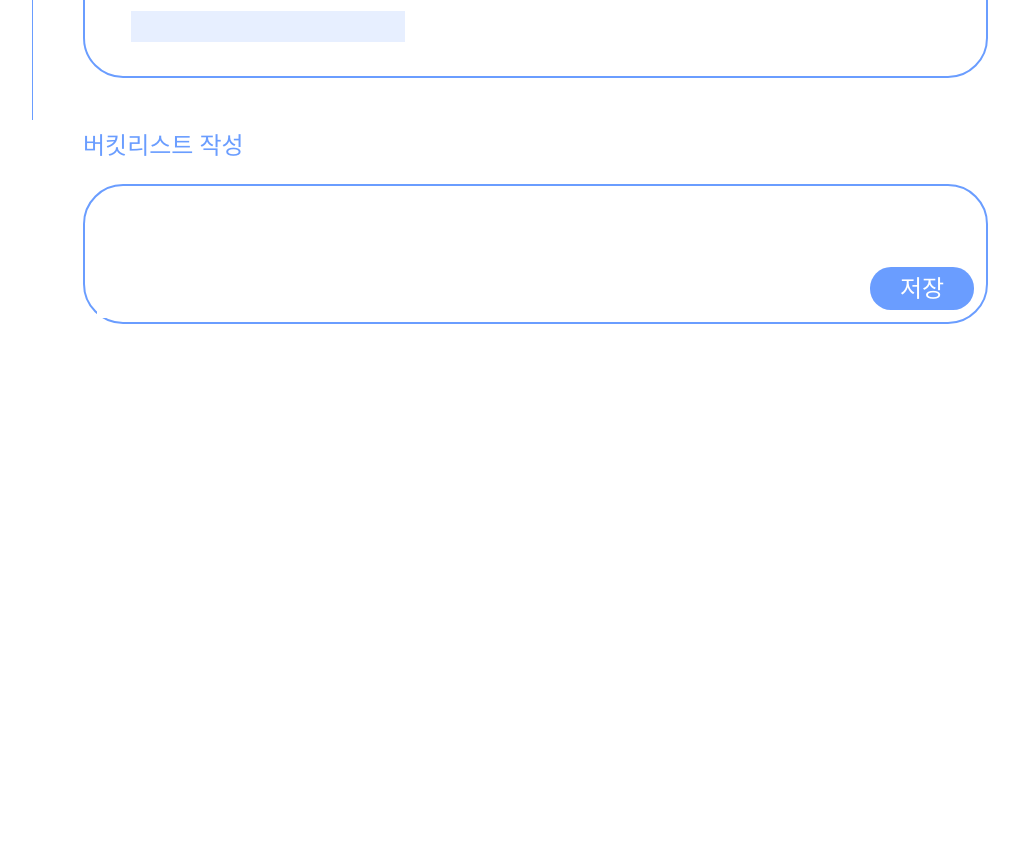
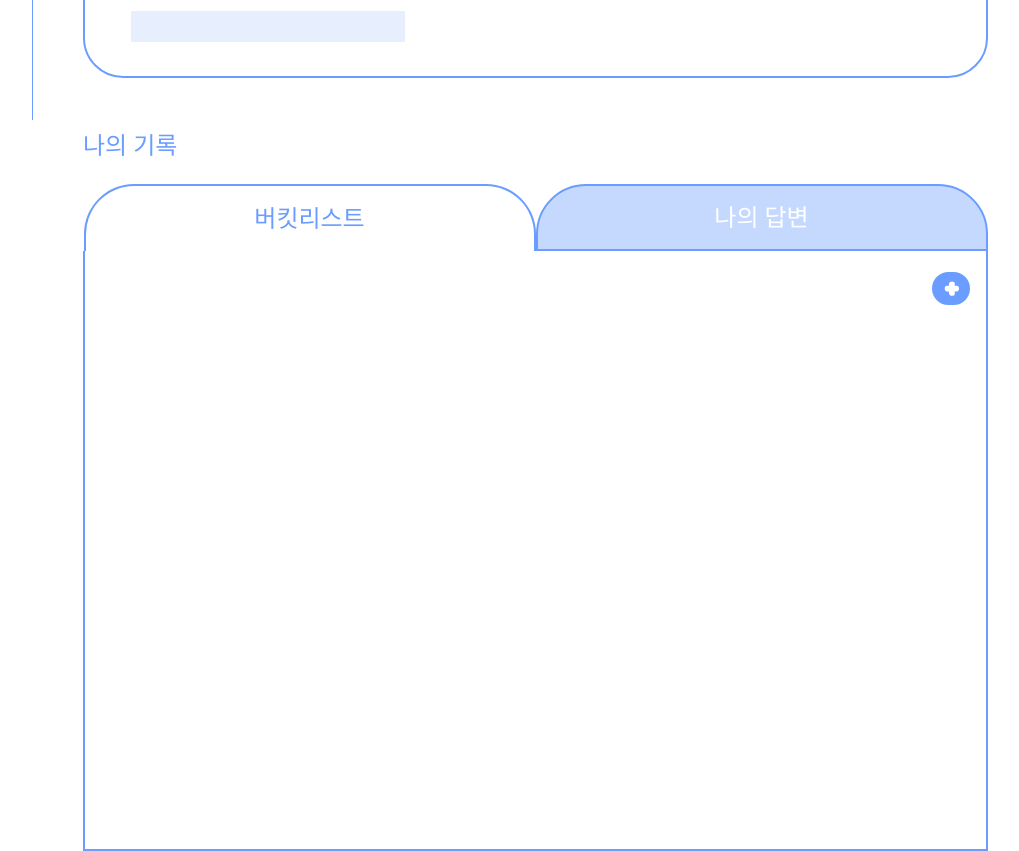
Before and after one commit to Highthon-Dream/app, a React (Create React App) app: page /profile in a window 1280 px wide. Shown: the part 780-1631 px from the top of the page, without its empty margins (167-1186 px from the left). Before the commit the page ends 1104 px from the top, so only its background shows below. Built offline with nearby package versions, Linux system fonts and the light colour scheme; a small style sheet from the web is missing; a web font is replaced by a local one.

Commit message:
Add profile and bucket patch

```diff
--- a/src/App.tsx
+++ b/src/App.tsx
@@ -22,6 +22,7 @@ const App = () => {
         <Route path="/chat/1" element={<Chat />} />
         <Route path="/bucket" element={<Buket />} />
         <Route path="/question" element={<Question />} />
+        <Route path="/question/write" element={<></>} />
         <Route path="/question/:id" element={<QuestionDetailView />} />
         <Route path="/bucket/write/:id" element={<Detail />} />
         <Route path="/bucket/:id" element={<BucketListDetailView />} />
--- /dev/null
+++ b/src/assets/AddBucketIcon.tsx
@@ -0,0 +1,27 @@
+import React, { SVGProps } from "react";
+
+const AddBucketIcon = (props: SVGProps<SVGSVGElement>) => {
+  return (
+    <svg
+      width="38"
+      height="43"
+      viewBox="0 0 38 43"
+      fill="none"
+      xmlns="http://www.w3.org/2000/svg"
+      {...props}
+    >
+      <path
+        d="M1 21.5C1 12.9396 7.93959 6 16.5 6H21.5C30.0604 6 37 12.9396 37 21.5C37 30.0604 30.0604 37 21.5 37H16.5C7.93959 37 1 30.0604 1 21.5Z"
+        fill="#6A9DFF"
+        stroke="#6A9DFF"
+        strokeWidth="2"
+      />
+      <path
+        d="M16.92 24.62C16.64 24.6 16.35 24.59 16.05 24.59C15.77 24.57 15.48 24.54 15.18 24.5C14.32 24.44 13.69 24.12 13.29 23.54C12.89 22.96 12.69 22.25 12.69 21.41C12.69 21.05 12.74 20.7 12.84 20.36C12.94 20.02 13.09 19.73 13.29 19.49C13.49 19.23 13.75 19.03 14.07 18.89C14.39 18.75 14.76 18.7 15.18 18.74C15.48 18.76 15.77 18.78 16.05 18.8C16.33 18.82 16.61 18.84 16.89 18.86C16.91 18.56 16.93 18.26 16.95 17.96C16.97 17.64 17 17.32 17.04 17C17.1 16.12 17.42 15.49 18 15.11C18.58 14.73 19.29 14.54 20.13 14.54C20.49 14.54 20.84 14.59 21.18 14.69C21.52 14.77 21.81 14.91 22.05 15.11C22.31 15.31 22.51 15.57 22.65 15.89C22.79 16.19 22.84 16.56 22.8 17C22.76 17.34 22.73 17.67 22.71 17.99C22.71 18.29 22.7 18.59 22.68 18.89C22.98 18.87 23.28 18.85 23.58 18.83C23.88 18.81 24.19 18.78 24.51 18.74C24.95 18.7 25.32 18.75 25.62 18.89C25.94 19.03 26.2 19.23 26.4 19.49C26.62 19.73 26.78 20.02 26.88 20.36C26.98 20.7 27.03 21.05 27.03 21.41C27.03 22.25 26.83 22.96 26.43 23.54C26.03 24.12 25.38 24.44 24.48 24.5C24.16 24.54 23.85 24.57 23.55 24.59C23.27 24.59 22.98 24.6 22.68 24.62C22.7 24.9 22.71 25.18 22.71 25.46C22.73 25.74 22.76 26.03 22.8 26.33C22.84 26.77 22.79 27.15 22.65 27.47C22.51 27.77 22.31 28.03 22.05 28.25C21.81 28.45 21.52 28.6 21.18 28.7C20.84 28.8 20.49 28.85 20.13 28.85C19.29 28.85 18.58 28.65 18 28.25C17.42 27.85 17.1 27.2 17.04 26.3C17 26.02 16.97 25.74 16.95 25.46C16.95 25.18 16.94 24.9 16.92 24.62Z"
+        fill="white"
+      />
+    </svg>
+  );
+};
+
+export default AddBucketIcon;
--- /dev/null
+++ b/src/components/MyBucketToggle.tsx
@@ -0,0 +1,15 @@
+
+const MyBucketToggle = ({
+  myBucket,
+}: {
+  myBucket: { id: number; title: string; content: string };
+}) => {
+  return (
+    <details className="text-[#C5D9FF]">
+      <summary>{myBucket.title}</summary>
+      <p className="text-black">{myBucket.content}</p>
+    </details>
+  );
+};
+
+export default MyBucketToggle;
--- a/src/pages/BucketListDetailView.tsx
+++ b/src/pages/BucketListDetailView.tsx
@@ -1,28 +1,69 @@
 import { useEffect, useState } from "react";
 import { useParams } from "react-router-dom";
 import httpClient from "../apis/httpClient";
+import { changedDate } from "../util/chnagedDate";
 
 export default function BucketListDetailView() {
   let { id } = useParams();
   const [detailInfo, setDetailInfo] = useState<any>();
+  const [title, setTitle] = useState("");
+  const [content, setContent] = useState("");
   useEffect(() => {
     httpClient.bucketList.getById({ params: { id } }).then((r) => {
       setDetailInfo(r.data);
+      setTitle(r.data.title);
+      setContent(r.data.content);
     });
   }, [id]);
+  const [isModify, setIsModify] = useState(false);
+
+  const onPatchBucket = async () => {
+    await httpClient.bucketList.putById(
+      { title: title || "", content: content || "" },
+      {
+        params: { id },
+      }
+    );
+    setIsModify(false);
+  };
+
   return (
     <div className="pt-8 px-12">
-      <div>
-        <h1 className="text-primary text-3xl font-bold">{detailInfo?.title}</h1>
-        {detailInfo?.createdAt && (
-          <span>{new Date(detailInfo?.createdAt).toDateString()}</span>
-        )}
+      <div className="flex w-full justify-between items-start">
+        <div className="flex flex-col items-start gap-y-[10px]">
+          {isModify ? (
+            <input
+              type="text"
+              value={title}
+              onChange={(e) => setTitle(e.target.value)}
+              className="outline-none border-b-2 border-primary text-primary text-3xl font-bold pb-3"
+            />
+          ) : (
+            <h1 className="text-primary text-3xl font-bold">{title}</h1>
+          )}
+
+          {detailInfo?.createdAt && (
+            <span>{new Date(detailInfo?.createdAt).toDateString()}</span>
+          )}
+        </div>
+        <div
+          onClick={() => (isModify ? onPatchBucket() : setIsModify(true))}
+          className="w-[80px] h-[40px] rounded-[10px] bg-primary text-white font-lotteria text-[20px] flex justify-center items-center cursor-pointer"
+        >
+          {isModify ? "완료" : "수정"}
+        </div>
       </div>
       <hr className="border border-primary mt-6" />
-      <p
-        className="mt-6"
-        dangerouslySetInnerHTML={{ __html: detailInfo?.content }}
-      />
+      {isModify ? (
+        <input
+          type="text"
+          value={content}
+          onChange={(e) => setContent(e.target.value)}
+          className="outline-none pt-3 w-full"
+        />
+      ) : (
+        <p className="mt-6" dangerouslySetInnerHTML={{ __html: content }} />
+      )}
     </div>
   );
 }
--- a/src/pages/Main.tsx
+++ b/src/pages/Main.tsx
@@ -36,7 +36,7 @@ export default function Main() {
   useEffect(() => {
     axios
       .post("http://192.168.10.142/recommendation/user", {
-        user_id: 0,
+        user_id: 1,
         using: "question",
       })
       .then((r) => {
@@ -67,7 +67,7 @@ export default function Main() {
           </h2>
           <div className="flex flex-col items-center gap-y-[32px] overflow-y-auto">
             {recommentList.map((bucket, idx) => (
-              <div className="w-[400px] px-7 py-5 border-2 border-primary rounded-[48px]">
+              <div className="w-[400px] px-7 py-5 border-2 border-primary rounded-[48px]" onClick={() => navigate(`/profile/${bucket.id}`)}>
                 <div className="flex gap-6 items-center">
                   <div className="w-14 h-14 bg-black rounded-full" />
                   <div className="font-lotteria text-primary text-[20px] w-60">
--- a/src/pages/Profile.tsx
+++ b/src/pages/Profile.tsx
@@ -3,6 +3,9 @@ import Leftbar from "../components/Leftbar";
 import PencilIcon from "../assets/PencilIcon";
 import { useParams } from "react-router-dom";
 import { useEffect, useState } from "react";
+import MyBucketToggle from "../components/MyBucketToggle";
+import AddBucketIcon from "../assets/AddBucketIcon";
+import httpClient from "../apis/httpClient";
 
 const Profile = () => {
   const { id } = useParams();
@@ -10,8 +13,27 @@ const Profile = () => {
     "“오늘은 내가 성장하기에 가장 좋은 날이다.”"
   );
   const [isModify, setIsModify] = useState(false);
+  const [myBucketList, setMybucketList] = useState<
+    { id: number; title: string; content: string }[]
+  >([]);
+  const [profileInfo, setProfileInfo] = useState({});
+  const [isAdd, setIsAdd] = useState(false);
+  const [addTitle, setAddTitle] = useState("");
+  const [addContent, setAddContent] = useState("");
+  let num = 0;
+  // useEffect(() => {}, []);
+  const onPostBucket = async () => {
+    setIsAdd(false);
+    await httpClient.bucketList.post({ title: addTitle, content: addContent });
+    num += 1;
+    setMybucketList((prev) => [
+      ...prev,
+      { id: num, title: addTitle, content: addContent },
+    ]);
+    setAddTitle("");
+    setAddContent("");
+  };
 
-  // useEffect(() => {}, []);
   return (
     <div className="flex items-start">
       <Leftbar />
@@ -66,13 +88,45 @@ const Profile = () => {
           </div>
         </div>
         <div className="flex flex-col items-start gap-y-[20px]">
-          <h2 className="font-lotteria text-[24px] text-primary">
-            버킷리스트 작성
-          </h2>
-          <div className="w-[905px] h-[140px] border-2 border-primary bg-white rounded-[40px] relative pt-3 pl-3">
-            <textarea className="resize-none absolute w-[700px] h-[120px] overflow-hidden"/>
-            <div className="w-[104px] h-[43px] bg-primary rounded-[21px] flex items-center justify-center text-white font-lotteria text-[24px] absolute bottom-3 right-3 cursor-pointer">
-              저장
+          <h2 className="font-lotteria text-[24px] text-primary">나의 기록</h2>
+          <div className="flex flex-col items-center">
+            <div className="flex items-end">
+              <div className="w-[452px] h-[67px] rounded-tr-[50px] rounded-tl-[50px] bg-white border-t-2 border-l-2 border-r-2 border-primary font-lotteria text-[24px] text-primary flex items-center justify-center cursor-pointer">
+                버킷리스트
+              </div>
+              <div className="w-[452px] h-[67px] rounded-tr-[50px] rounded-tl-[50px] bg-[#C5D9FF] border-2 border-primary font-lotteria text-[24px] text-white flex items-center justify-center cursor-pointer">
+                나의 답변
+              </div>
+            </div>
+            <div className="w-[905px] h-[600px] bg-white border-l-2 border-r-2 border-b-2 border-primary flex flex-col items-start gap-y-[60px] p-20 relative">
+              <AddBucketIcon
+                onClick={() => setIsAdd((prev) => !prev)}
+                className="absolute top-4 right-4 cursor-pointer"
+              />
+              {myBucketList.map((myBucket) => (
+                <MyBucketToggle myBucket={myBucket} />
+              ))}
+              {isAdd && (
+                <details className="text-[#C5D9FF] cursor-pointer">
+                  <summary>
+                    <input
+                      type="text"
+                      value={addTitle}
+                      onChange={(e) => setAddTitle(e.target.value)}
+                      className="border-b border-[#C5D9FF] outline-none"
+                      placeholder="버킷 리스트 제목을 입력해주세요."
+                    />
+                  </summary>
+                  <input
+                    type="text"
+                    value={addContent}
+                    onChange={(e) => setAddContent(e.target.value)}
+                    onKeyDown={(e) => e.key === "Enter" && onPostBucket()}
+                    className="text-black w-[600px] outline-none"
+                    placeholder="버킷 리스트 내용을 입력해주세요."
+                  />
+                </details>
+              )}
             </div>
           </div>
         </div>
--- /dev/null
+++ b/src/pages/QuestionWrite.tsx
@@ -0,0 +1,11 @@
+import React from 'react';
+
+const QuestionWrite = () => {
+    return (
+        <div>
+
+        </div>
+    );
+};
+
+export default QuestionWrite;
```
Also changed, not shown: src/assets/CompleteIcon.tsx (added, +26 -0 lines), src/assets/ModifyIcon.tsx (added, +26 -0 lines).
